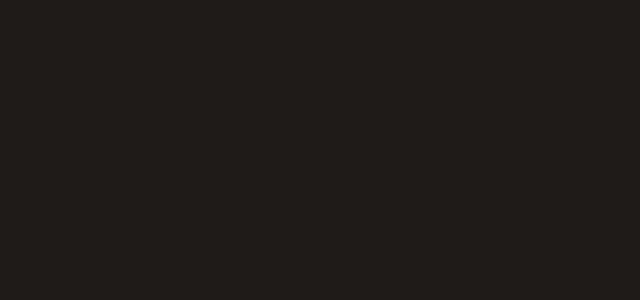
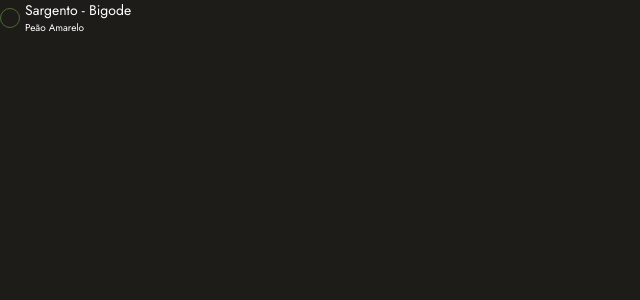
Before and after one commit to Axiotes/app-detetive-virtual, an Angular app: page /list in a window 1280 px wide. Shown: the top 300 px of the page, without its empty margins (0-640 px from the left). Built offline with nearby package versions, Linux system fonts and the light colour scheme.

Commit message:
feat: criacao do componente de opcao

```diff
--- /dev/null
+++ b/src/app/components/option/option.component.html
@@ -0,0 +1,10 @@
+<div class="option">
+  <label class="custom-checkbox">
+    <input type="checkbox" />
+    <span class="checkmark"></span>
+  </label>
+  <div class="option__infos">
+    <p class="option__infos-name">Sargento - Bigode</p>
+    <p class="option__infos-details">Peão Amarelo</p>
+  </div>
+</div>
--- /dev/null
+++ b/src/app/components/option/option.component.scss
@@ -0,0 +1,61 @@
+@import "../../../../style/_mixins";
+@import "../../../../style/_variables";
+
+.option {
+    width: 100%;
+    @include flex-center(row, 5px);
+    justify-content: start;
+
+    &__infos {
+        width: 100%;
+
+        &-name {
+            color: white;
+            font-size: 14px;
+        }
+
+        &-details {
+            color: white;
+            font-size: 10px;
+        }
+    }
+}
+
+
+
+.custom-checkbox input[type="checkbox"] {
+  display: none;
+}
+
+.custom-checkbox {
+  display: flex;
+  align-items: center;
+  cursor: pointer;
+  user-select: none;
+}
+
+.checkmark {
+  height: 20px;
+  width: 20px;
+  background-color: transparent;
+  border: 1px solid $green;
+  border-radius: 50%;
+  transition: background-color 0.3s, border 0.3s;
+}
+
+.custom-checkbox input[type="checkbox"]:checked + .checkmark {
+  background-color: transparent;
+}
+
+.checkmark::after {
+  content: "";
+  display: none;
+}
+
+.custom-checkbox input[type="checkbox"]:checked + .checkmark::after {
+  display: block;
+  width: 100%;
+  height: 100%;
+  background-color: $green;
+  border-radius: 50%;
+}
--- a/src/app/pages/list/list.component.html
+++ b/src/app/pages/list/list.component.html
@@ -1,3 +1,3 @@
 <main class="list">
-
+    <app-option></app-option>
 </main>
--- a/src/app/pages/list/list.component.ts
+++ b/src/app/pages/list/list.component.ts
@@ -1,9 +1,10 @@
 import { Component } from '@angular/core';
+import { OptionComponent } from "../../components/option/option.component";
 
 @Component({
   selector: 'app-list',
   standalone: true,
-  imports: [],
+  imports: [OptionComponent],
   templateUrl: './list.component.html',
   styleUrl: './list.component.scss'
 })
--- a/src/styles.scss
+++ b/src/styles.scss
@@ -3,4 +3,5 @@
     padding: 0;
     box-sizing: border-box;
     font-family: "Jost", serif;
+    -webkit-tap-highlight-color: transparent;
 }
```
Also changed, not shown: src/app/components/option/option.component.ts (added, +12 -0 lines), 1 other file (tests, documents, lock files or other folders).
